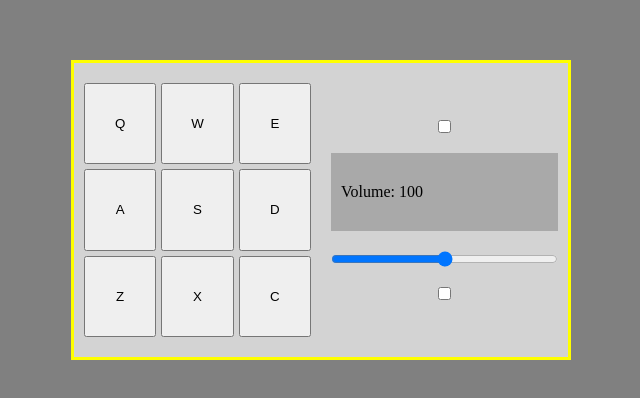
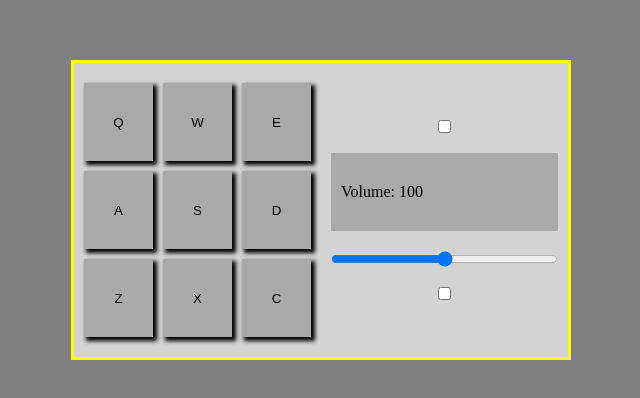
Before and after one commit to SWELLZ/drum-machine, a React (Create React App) app: page / in a window 1280 px wide. Shown: the part 190-588 px from the top of the page, without its empty margins (319-959 px from the left). Built offline with nearby package versions, Linux system fonts and the light colour scheme.

Commit message:
change grid gap

```diff
--- a/src/components/drumMachineComponent/DrumMachine.css
+++ b/src/components/drumMachineComponent/DrumMachine.css
@@ -22,7 +22,19 @@ main {
     height: 100%;
     display: grid;
     grid-template: repeat(3, 1fr) / repeat(3, 1fr);
-    gap: 5px;
+    gap: 10px;
+}
+.sound-controls button {
+    background-color: darkgray;
+    border: none;
+    box-shadow: 3px 3px 4px 1px;
+}
+.sound-controls button:hover {
+    cursor: pointer;
+}
+.sound-controls button:active {
+    background-color: gray;
+    box-shadow: 1px 1px 2px 1px;
 }
 .display {
     background-color: darkgray;
```
